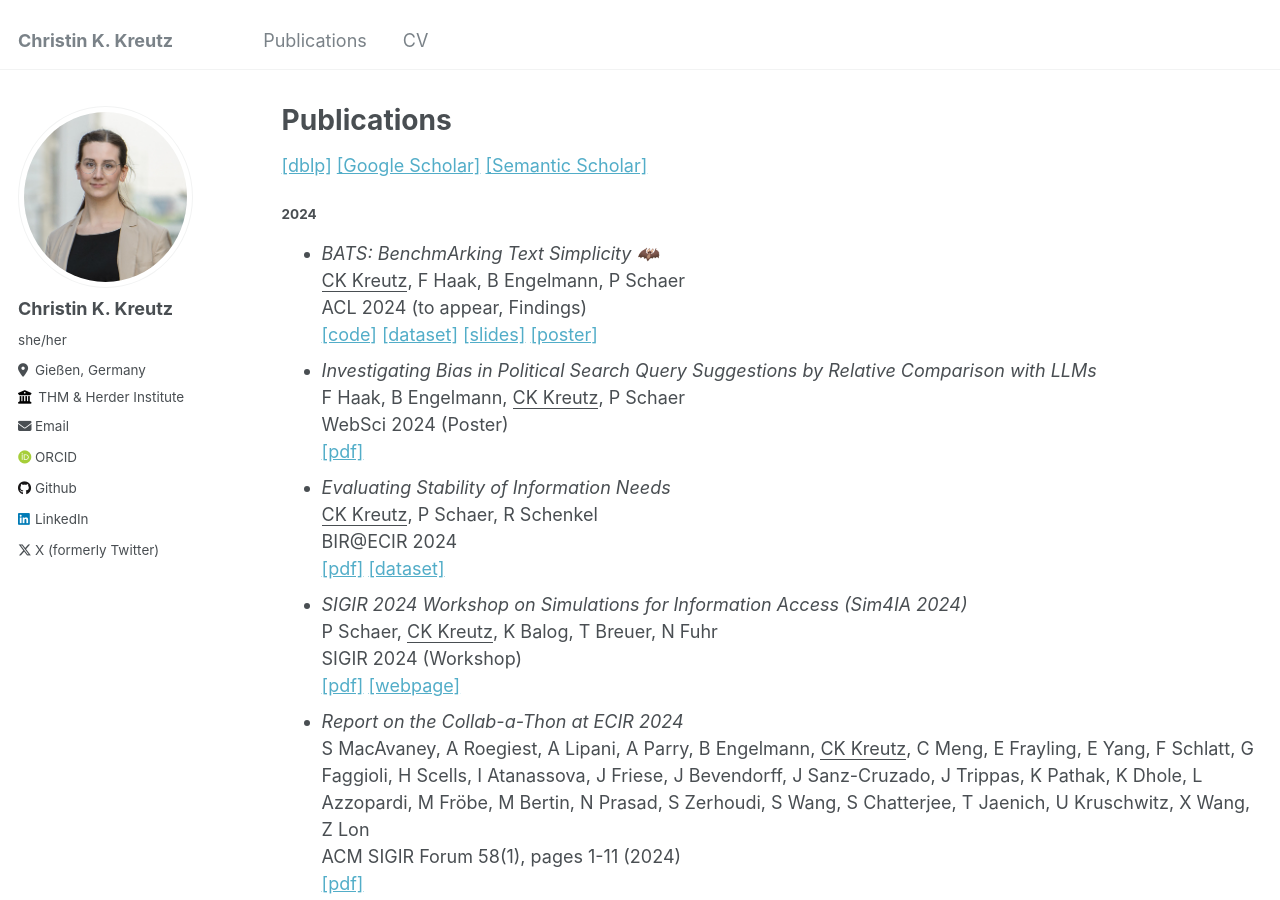
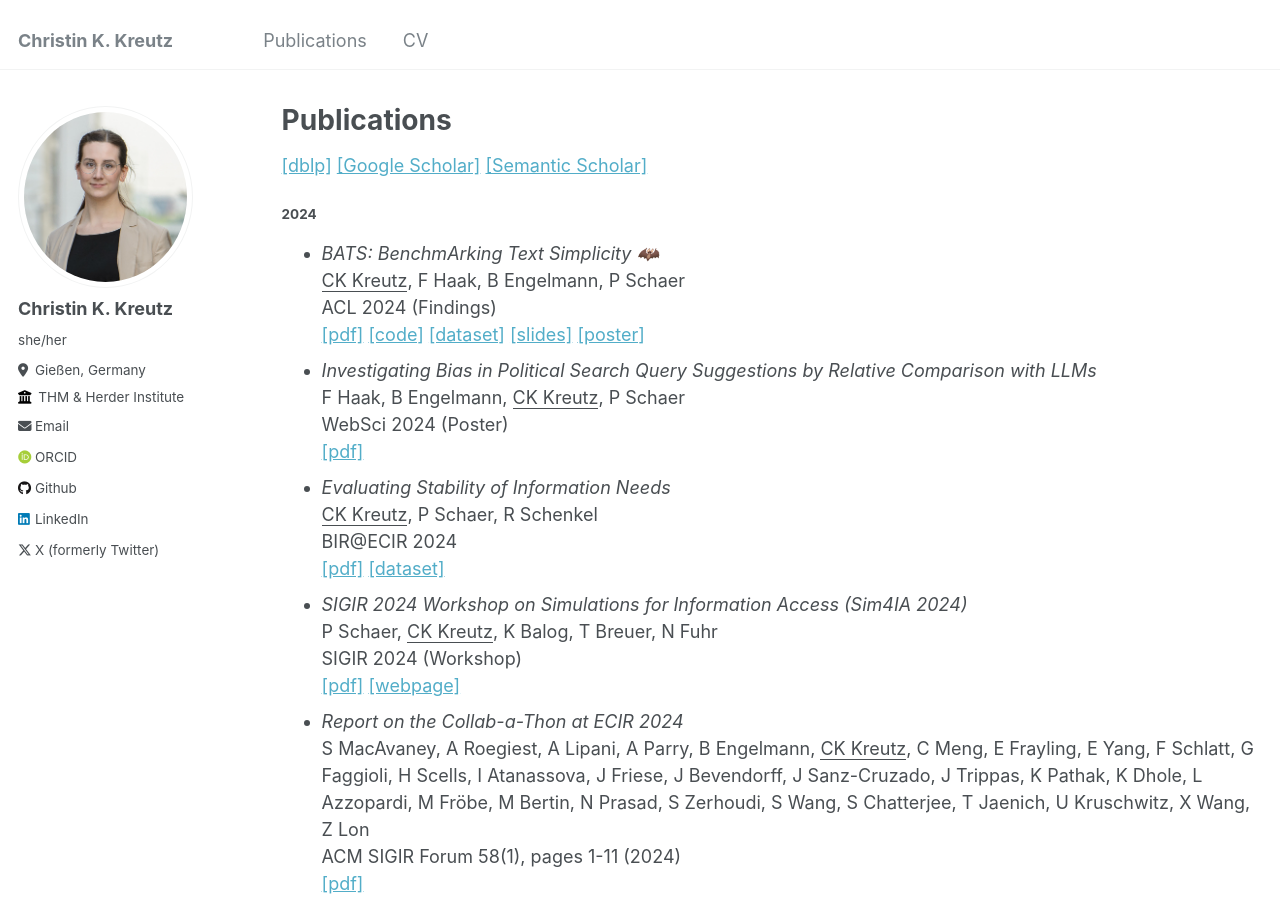
Before and after one commit to kreutzch/kreutzch.github.io, a Jekyll site: the page built from _pages/publications.md, in a window 1280 px wide and 900 px high. Built offline with Jekyll 4.4.1, drawn with Linux system fonts in a browser that asks for light colours; some web fonts are replaced.

Commit message:
ACL pdf included

```diff
--- a/_pages/publications.md
+++ b/_pages/publications.md
@@ -11,7 +11,8 @@ author_profile: True
 ##### 2024
 - *BATS: BenchmArking Text Simplicity 🦇*\\
 <u>CK Kreutz</u>, F Haak, B Engelmann, P Schaer\\
-ACL 2024 (to appear, Findings)\\
+ACL 2024 (Findings)\\
+[[pdf]](https://aclanthology.org/2024.findings-acl.712.pdf)
 [[code]](https://github.com/bjoernengelmann/BATS) [[dataset]](https://zenodo.org/records/11371690) [[slides]](../files/ACL24 BATS.pdf) [[poster]](../files/BATS_ACL-poster.pdf)
 - *Investigating Bias in Political Search Query Suggestions by Relative Comparison with LLMs*\\
 F Haak, B Engelmann, <u>CK Kreutz</u>, P Schaer\\
```
